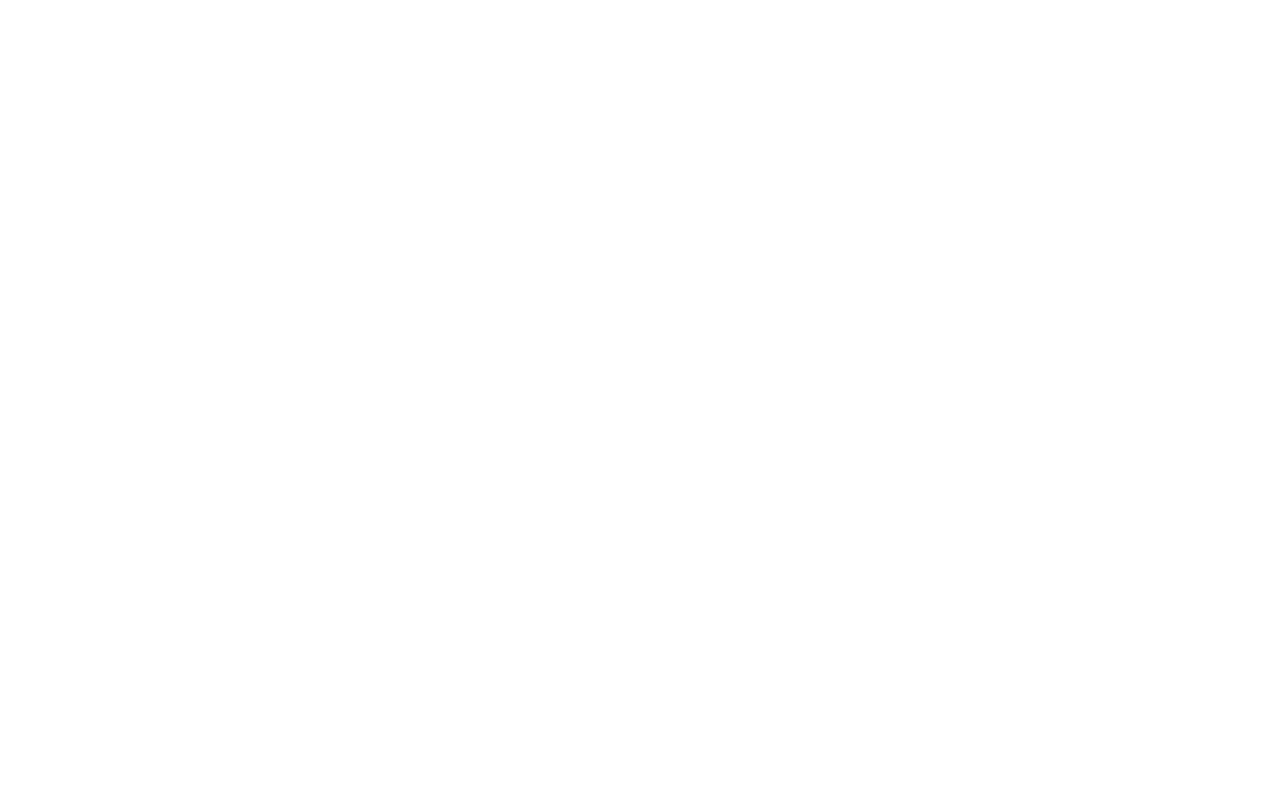
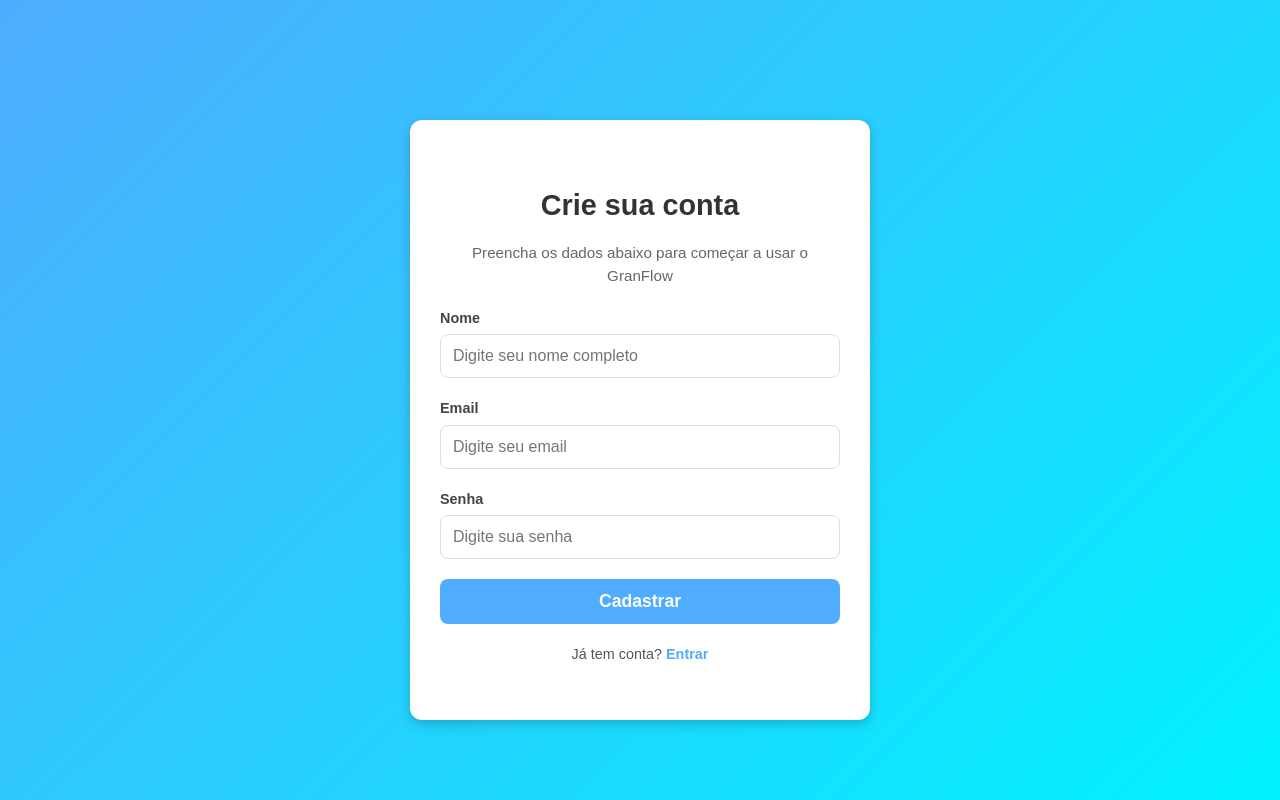
Before and after one commit to gonsalez12/granaflow-frontend, a React (Vite) app: page /register in a window 1280 px wide. Before the commit this address had no page. Built offline with nearby package versions, Linux system fonts and the light colour scheme.

Commit message:
Pagina de registro

```diff
--- a/src/App.jsx
+++ b/src/App.jsx
@@ -1,6 +1,7 @@
 import { BrowserRouter, Routes, Route } from "react-router-dom";
 import Home from "./pages/Home/Home";
 import Login from "./pages/Login/Login";
+import Register from "./pages/Register/Register";
 
 
 export default function App() {
@@ -10,6 +11,7 @@
       <Routes>
         <Route path="/" element={<Home />} />
         <Route path="/login" element={<Login />} />
+        <Route path="/register" element={<Register />} />
       </Routes>
     </BrowserRouter>
   );
--- /dev/null
+++ b/src/pages/Register/Register.css
@@ -0,0 +1,104 @@
+.register-container {
+  display: flex;
+  flex-direction: column;
+  align-items: center;
+  justify-content: center;
+  min-height: 100vh;
+  width: 100vw;
+  background: linear-gradient(135deg, #4facfe 0%, #00f2fe 100%);
+  font-family: Arial, sans-serif;
+}
+
+.register-box {
+  background: #fff;
+  padding: 40px 30px;
+  border-radius: 12px;
+  box-shadow: 0 4px 12px rgba(0,0,0,0.2);
+  width: 100%;
+  max-width: 400px;
+  text-align: center;
+  margin-top: 40px;
+  animation: fadeIn 0.5s ease-in-out;
+}
+
+.register-box h2 {
+  margin-bottom: 10px;
+  font-size: 1.8rem;
+  color: #333;
+}
+
+.register-subtitle {
+  font-size: 0.95rem;
+  margin-bottom: 20px;
+  color: #666;
+}
+
+.register-form {
+  display: flex;
+  flex-direction: column;
+  gap: 20px;
+}
+
+.form-group {
+  display: flex;
+  flex-direction: column;
+  text-align: left;
+}
+
+.form-group label {
+  margin-bottom: 5px;
+  font-weight: bold;
+  font-size: 0.9rem;
+  color: #444;
+}
+
+.form-group input {
+  padding: 12px;
+  border: 1px solid #ddd;
+  border-radius: 8px;
+  font-size: 1rem;
+  transition: border-color 0.3s;
+}
+
+.form-group input:focus {
+  border-color: #4facfe;
+  outline: none;
+}
+
+.register-button {
+  background: #4facfe;
+  color: white;
+  font-size: 1.1rem;
+  font-weight: bold;
+  padding: 12px;
+  border: none;
+  border-radius: 8px;
+  cursor: pointer;
+  transition: background 0.3s;
+}
+
+.register-button:hover {
+  background: #3b8ddf;
+}
+
+.login-link {
+  margin-top: 20px;
+  font-size: 0.9rem;
+  color: #555;
+}
+
+.login-link a {
+  color: #4facfe;
+  text-decoration: none;
+  font-weight: bold;
+}
+
+.login-link a:hover {
+  text-decoration: underline;
+}
+
+/* Animação */
+@keyframes fadeIn {
+  from { opacity: 0; transform: translateY(15px); }
+  to { opacity: 1; transform: translateY(0); }
+}
--- /dev/null
+++ b/src/pages/Register/Register.jsx
@@ -0,0 +1,33 @@
+import React from "react";
+import "./Register.css";
+
+export default function Register() {
+  return (
+    <div className="register-container">
+      <div className="register-box">
+        <h2>Crie sua conta</h2>
+        <p className="register-subtitle">Preencha os dados abaixo para começar a usar o GranFlow</p>
+
+        <form className="register-form">
+          <div className="form-group">
+            <label>Nome</label>
+            <input type="text" placeholder="Digite seu nome completo" />
+          </div>
+          <div className="form-group">
+            <label>Email</label>
+            <input type="email" placeholder="Digite seu email" />
+          </div>
+          <div className="form-group">
+            <label>Senha</label>
+            <input type="password" placeholder="Digite sua senha" />
+          </div>
+          <button type="submit" className="register-button">Cadastrar</button>
+        </form>
+
+        <p className="login-link">
+          Já tem conta? <a href="/login">Entrar</a>
+        </p>
+      </div>
+    </div>
+  );
+}
```
